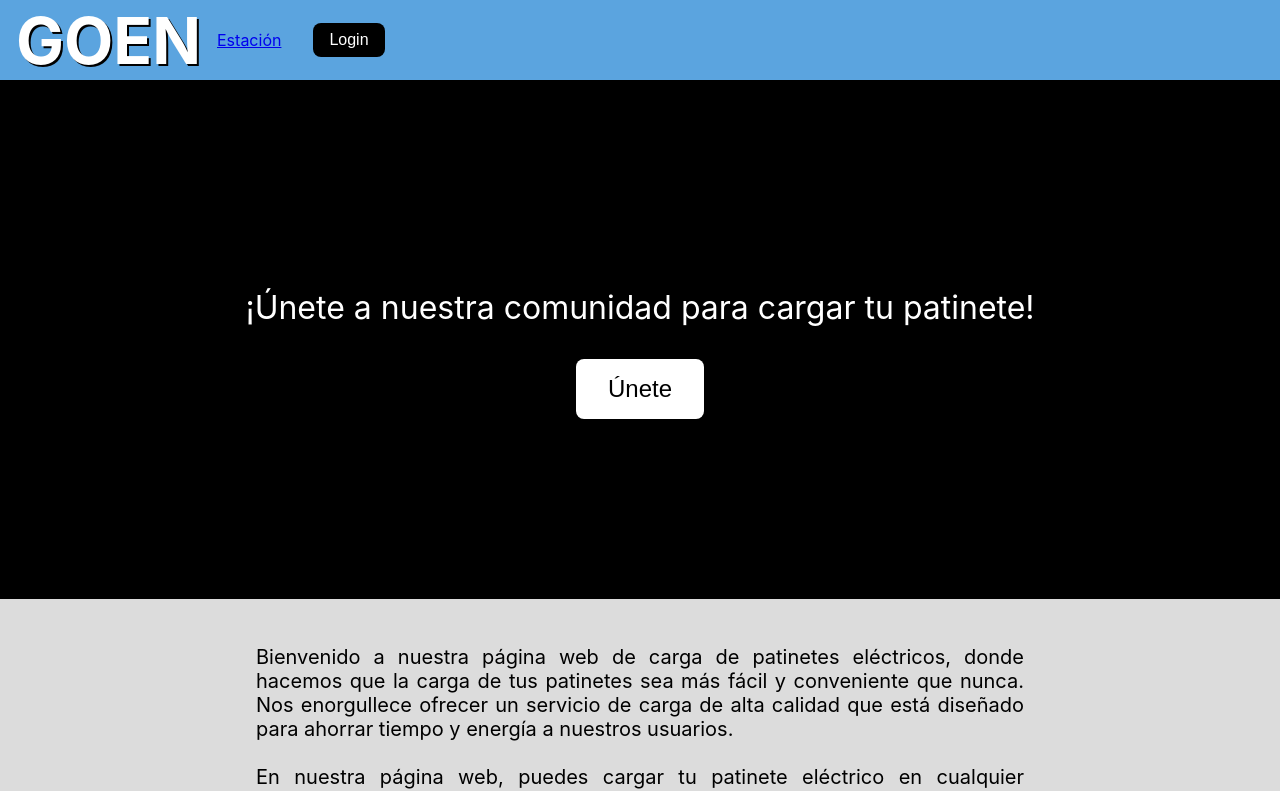
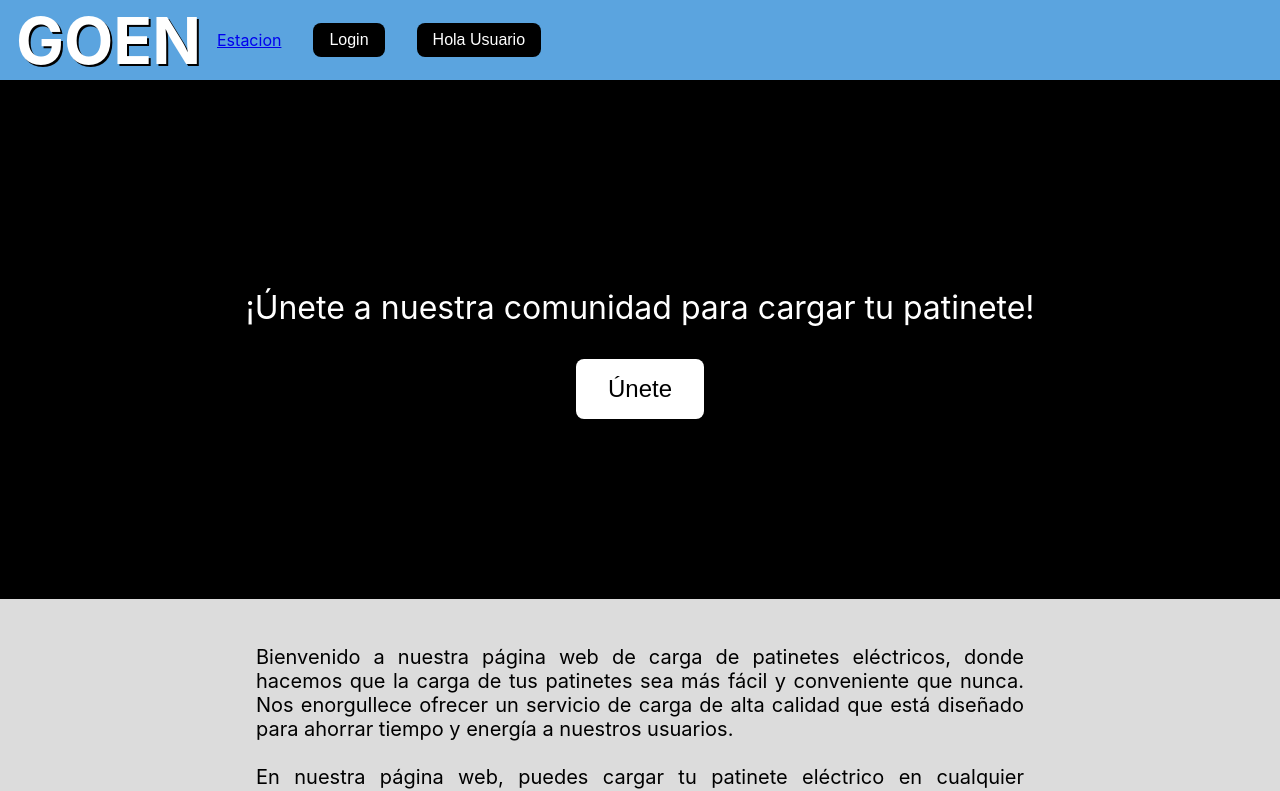
Before and after one commit to DanielMarquezAlonso/GOEN-TFG-daw-DanielMarquez, a React (Create React App) app: page /home in a window 1280 px wide. Shown: the top 791 px of the page. Built offline with nearby package versions, Linux system fonts and the light colour scheme.

Commit message:
llamar API Django y recibir Json, Link, css

```diff
--- a/package.json
+++ b/package.json
@@ -6,6 +6,8 @@
     "@testing-library/jest-dom": "^5.16.5",
     "@testing-library/react": "^13.4.0",
     "@testing-library/user-event": "^13.5.0",
+    "axios": "^1.4.0",
+    "path": "^0.12.7",
     "react": "^18.2.0",
     "react-dom": "^18.2.0",
     "react-router-dom": "^6.11.1",
--- a/src/views/estacion/Estacion.jsx
+++ b/src/views/estacion/Estacion.jsx
@@ -1,12 +1,86 @@
-import { Fragment } from "react";
+import React from 'react';
+import axios from 'axios';
+import { Link } from 'react-router-dom';
 
-export const  Estacion = ()=>{
-    return(
-        <>
-    <h1 className="titulo">Estaciones</h1>
-    <p>Estación</p>
-    </>
-    );
-}
+import './estacion.scss'
+
+class Estacion extends React.Component {
+    static identifier = 'estacion';
+
+    constructor(props) {
+      super(props);
+      this.state = {
+        data: null,
+        error: null,
+      };
+    }
+
+    componentDidMount() {
+        this.retrieveContent();
+
+
+    }
+
+    retrieveContent = () => {
+        axios.get('http://127.0.0.1:8000/estacion/')
+      .then(response => {
+        this.setState({ data: response.data });
+
+      })
+      .catch(error => {
+        this.setState({ error: error.message });
+      });;
+    }
+
+    render() {
+      const { data, error } = this.state;
+      console.log("esto es data")
+
+      if (!data || data.length === 0) {
+        return <div>Loading</div>;
+      }
+
+      console.log(data[2].nombre)
+
+      return (
+
+        <div className='portada'>
+            <header>
+            <nav>
+            <ul>
+            <h1>GOEN</h1>
+            <li><Link to="/home">Home</Link></li>
+            <li><button>Login</button></li>
+
+
+          </ul>
+        </nav>
+        </header>
+          <h1>Estaciones</h1>
+          <p>{JSON.stringify(data)}</p>
+          <p>Nombre de la primera estación: {data[0].nombre}</p>
+        </div>
+      );
+
+    //   return (
+    //     <div>
+    //       <h1>Estaciones</h1>
+    //       <p>{JSON.stringify(data)}</p>
+    //     </div>
+    //   );
+    }
+  }
+
 
 export default Estacion;
+
+
+  // axios.get('http://127.0.0.1:8000/')
+    //   .then(response => {
+    //     this.setState({ data: response.data });
+    //     console.log(response)
+
+    //   })
+    //   .catch(error => {
+    //     this.setState({ error: error.message });
+    //   });;
--- /dev/null
+++ b/src/views/estacion/estacion.scss
@@ -0,0 +1,37 @@
+header {
+    position: fixed;
+    top: 0;
+    left: 0;
+    right: 0;
+    height: 5rem;
+    background-color: #5ba4df;
+    box-shadow: 0px 2px 4px rgba(0, 0, 0, 0.25);
+    display: flex;
+    justify-content: space-between;
+    align-items: center;
+    padding: 0 1rem;
+  }
+
+  header ul {
+    list-style: none;
+    margin: 0;
+    padding: 0;
+    display: flex;
+    align-items: center;
+  }
+
+  header ul li {
+    margin: 0 1rem;
+  }
+
+
+  header ul li button {
+
+    padding: 0.5rem 1rem;
+    font-size: 1rem;
+    background-color: #000000;
+    border: none;
+    border-radius: 0.5rem;
+    color: #ffffff;
+    cursor: pointer;
+  }
--- a/src/views/home/Home.jsx
+++ b/src/views/home/Home.jsx
@@ -1,15 +1,36 @@
+import React from 'react';
+import { Navigate, Link } from 'react-router-dom';
 import './home.scss';
 
 
-export const  Home = ()=>{
+
+class Home extends React.Component {
+  static identifier = 'home';
+
+
+  constructor(props) {
+    super(props);
+    this.state = {
+      message: "Hola Usuario"
+    };
+  }
+
+
+
+  render() {
+    const { message } = this.state;
+
+
     return(
     <div className="portada">
         <header>
         <nav>
           <ul>
             <h1>GOEN</h1>
-            <li><a href="/estacion">Estación</a></li>
+            <li><Link to="/estacion">Estacion</Link></li>
             <li><button>Login</button></li>
+            <li><button>{ message }</button></li>
+
 
           </ul>
         </nav>
@@ -46,6 +67,7 @@ export const  Home = ()=>{
 
 
   </div>);
+  }
 }
 
 export default Home;
```
Also changed, not shown: src/storage/routes.jsx (+0 -15 lines), 1 other file (tests, documents, lock files or other folders).
